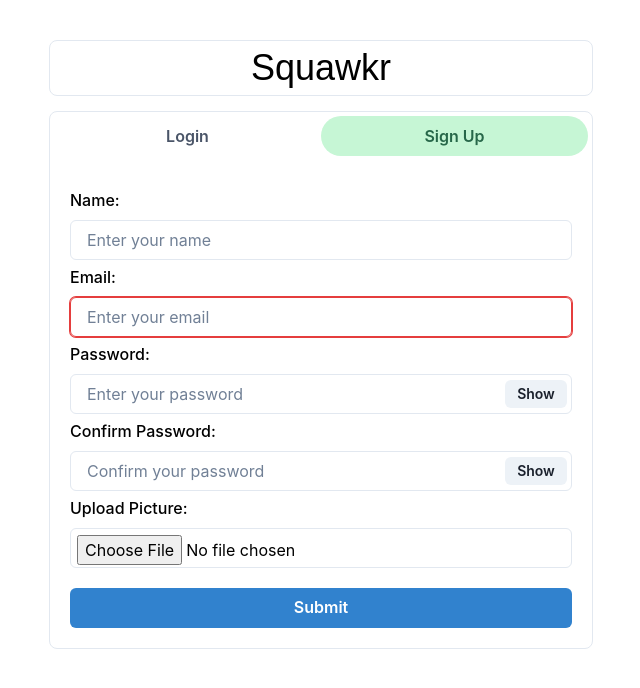
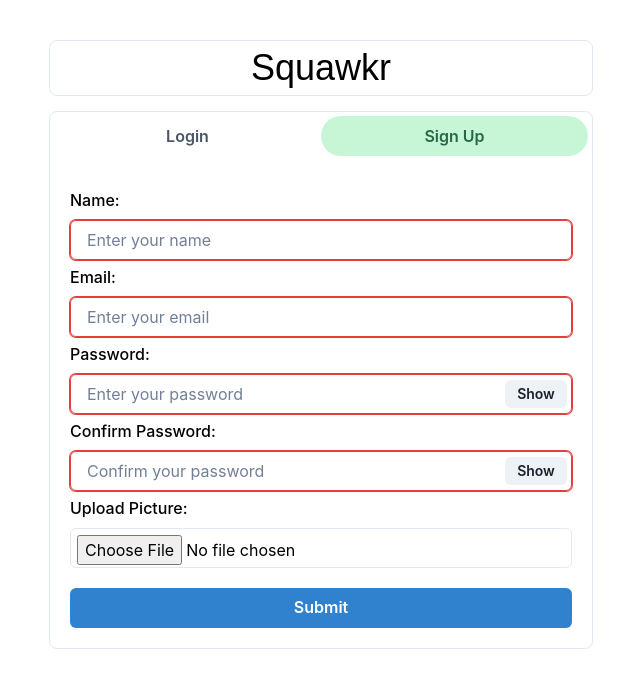
Before and after one commit to mike-shields-dev/mern-chat-app, a React (Create React App) app in the folder frontend/: page / in a window 1280 px wide. Both pictures are taken after a click on the tab "Sign Up". Shown: the top 688 px of the page, without its empty margins (319-959 px from the left). Built offline with nearby package versions, Linux system fonts and the light colour scheme.

Commit message:
feature: Add basic validation to SignUp Form inputs

```diff
--- a/frontend/src/components/Auth/SignUp.js
+++ b/frontend/src/components/Auth/SignUp.js
@@ -27,6 +27,8 @@ export default function SignUp() {
         <Input
           placeholder="Enter your name"
           value={name}
+          isInvalid = { !name.length }
+          required
           onChange={(e) => setName(e.target.value)}
         />
       </FormControl>
@@ -47,6 +49,8 @@ export default function SignUp() {
             type={isPasswordShowing ? "text" : "password"}
             placeholder="Enter your password"
             onChange={(e) => setPassword(e.target.value)}
+            isInvalid = { !password }
+            required
           />
           <InputRightElement width="4.5rem">
             <Button h="1.75rem" size="sm" onClick={handleClick}>
@@ -61,7 +65,8 @@ export default function SignUp() {
           <Input
             type={isPasswordShowing ? "text" : "password"}
             placeholder="Confirm your password"
-            isInvalid={password !== confirmPassword}
+            isInvalid={!confirmPassword || password !== confirmPassword}
+            required
             onChange={(e) => setConfirmPassword(e.target.value)}
           />
           <InputRightElement width="4.5rem">
```
